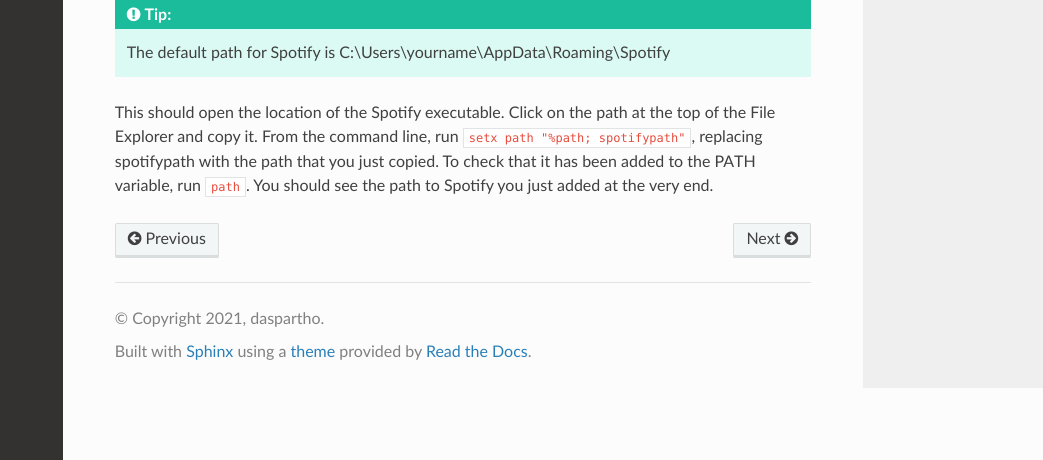
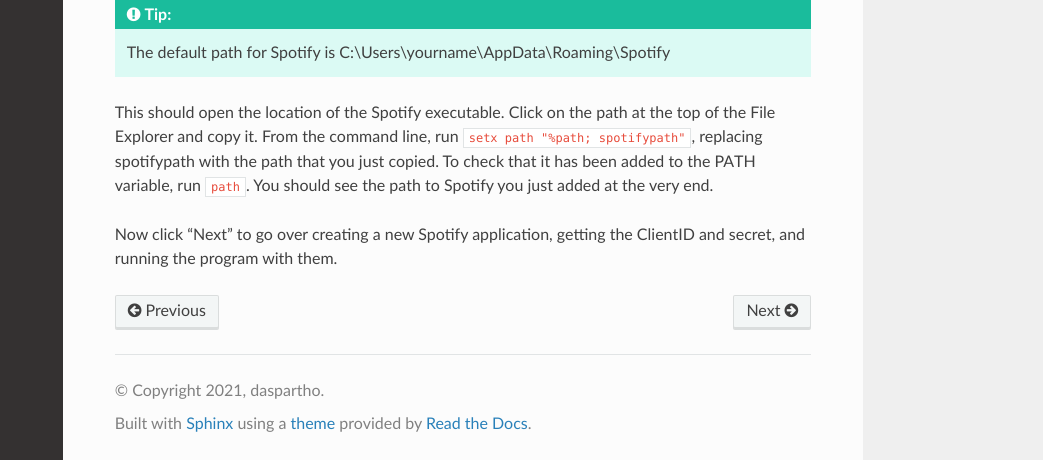
Before and after one commit to airD173/SpotiByeAds-Docs, a Sphinx documentation site: the page built from source/installation.md, in a window 1280 px wide and 900 px high, scrolled down 4936 px, cut to the strip 440-900 px from the top of the window. Shown: the whole strip, without its empty margins (237-1280 px from the left). Built offline with Sphinx 7.4.7 and the Read the Docs theme 2.0.0, drawn with Linux system fonts in a browser that asks for light colours.

Commit message:
Prompted reader to go to setup page

```diff
--- a/source/installation.md
+++ b/source/installation.md
@@ -118,3 +118,5 @@
 This should open the location of the Spotify executable. Click on the path at the top of the File Explorer and copy it.
 From the command line, run `setx path "%path; spotifypath"`, replacing spotifypath with the path that you just copied.
 To check that it has been added to the PATH variable, run `path`. You should see the path to Spotify you just added at the very end.
+
+Now click "Next" to go over creating a new Spotify application, getting the ClientID and secret, and running the program with them.
```
